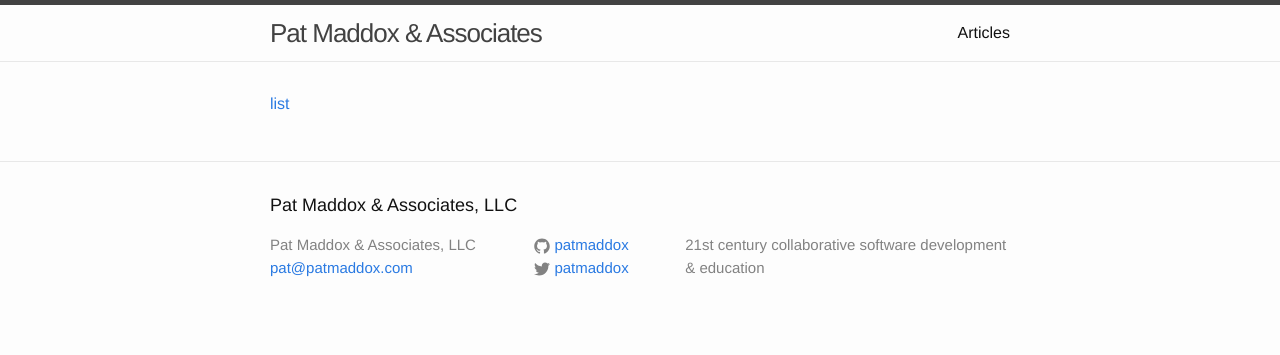
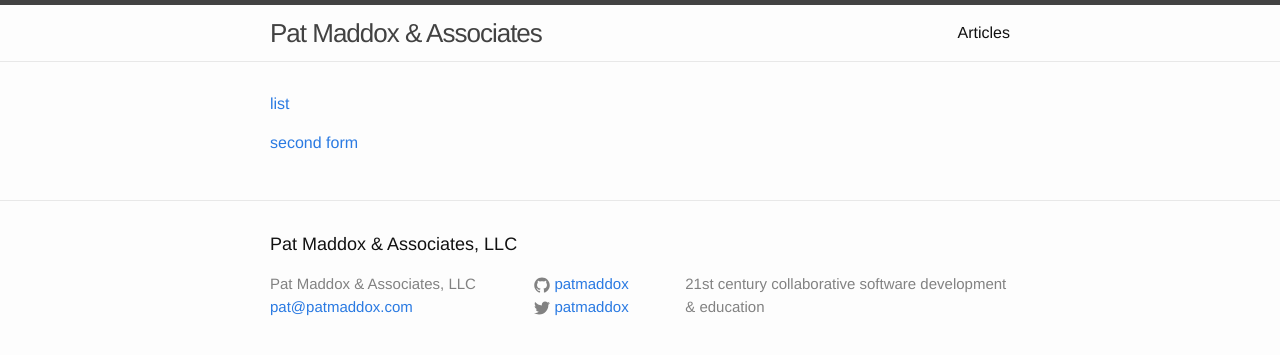
Before and after one commit to patmaddox/patmaddox.github.io, a Jekyll site: the page built from test.md, in a window 1280 px wide. Shown: the top 355 px of the page. Built offline with Jekyll 4.4.1, drawn with Linux system fonts in a browser that asks for light colours.

Commit message:
second form

```diff
--- a/test.md
+++ b/test.md
@@ -3,3 +3,5 @@ layout: default
 ---
 
 <a href="https://www.getdrip.com/forms/9367044/submissions/new" data-drip-show-form="9367044">list</a>
+
+<a href="https://www.getdrip.com/forms/2548935/submissions/new" data-drip-show-form="2548935">second form</a>
```
